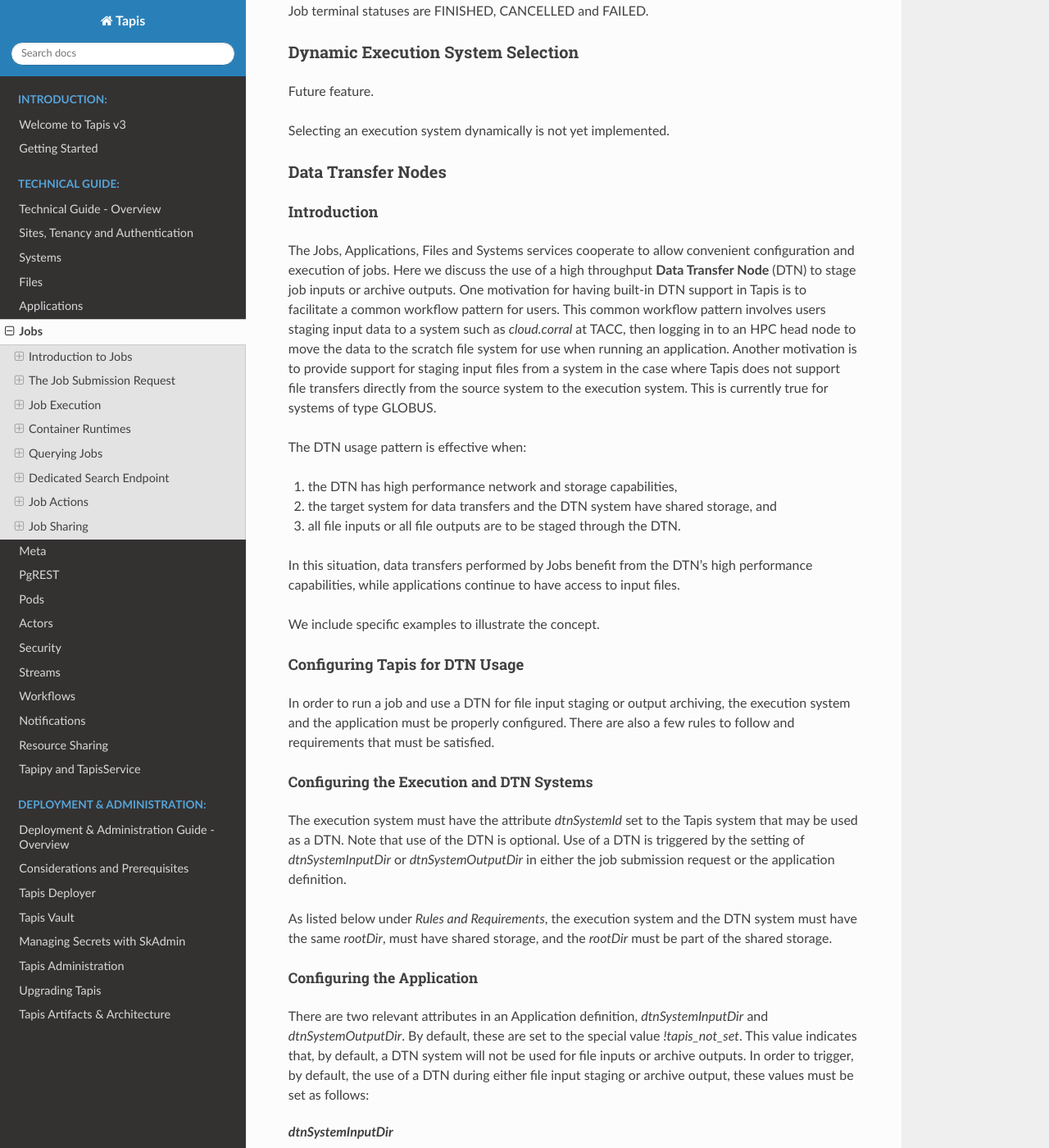
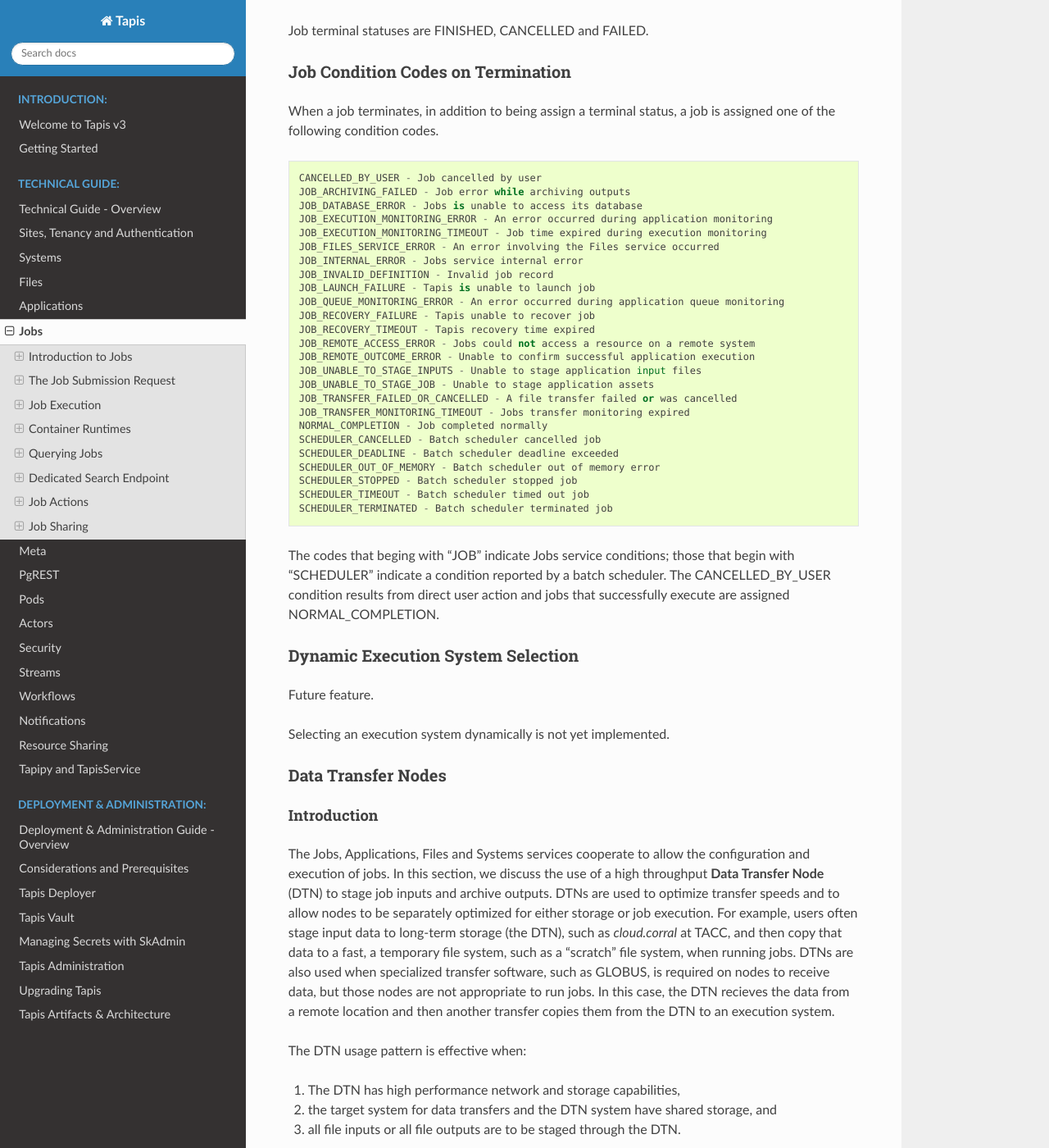
Before and after one commit to tapis-project/documentation, a Sphinx documentation site: the page built from source/technical/jobs.rst, in a window 1280 px wide and 1400 px high, scrolled down 23443 px. Shown: the whole window at 82% size. Built offline with Sphinx 7.4.7 and the Read the Docs theme 2.0.0, drawn with Linux system fonts in a browser that asks for light colours; some of the changed text lies outside the part shown.

Commit message:
job condition & DTN edits

```diff
--- a/source/technical/jobs.rst
+++ b/source/technical/jobs.rst
@@ -867,6 +867,7 @@
 then the following additional fields are included in the notification:
 
 - *blockedCount* - the number of times the job blocked (JSON number)
+- *condition* - a code that describes the job's final disposition (see ConditionCodes_)
 - *remoteJobId* - execution system job id (ex: pid, slurm id, docker hash, etc.)
 - *remoteJobId2* - execution system auxilliary id associated with a job
 - *remoteOutcome* - FINISHED, FAILED, FAILED_SKIP_ARCHIVE
@@ -880,6 +881,41 @@
 
 ..  _Subscriptions: #subscriptions
 
+Job Condition Codes on Termination
+----------------------------------
+
+When a job terminates, in addition to being assign a terminal status, a job is assigned one of the following condition codes.
+::
+
+	CANCELLED_BY_USER - Job cancelled by user
+	JOB_ARCHIVING_FAILED - Job error while archiving outputs
+	JOB_DATABASE_ERROR - Jobs is unable to access its database
+	JOB_EXECUTION_MONITORING_ERROR - An error occurred during application monitoring
+	JOB_EXECUTION_MONITORING_TIMEOUT - Job time expired during execution monitoring
+	JOB_FILES_SERVICE_ERROR - An error involving the Files service occurred
+	JOB_INTERNAL_ERROR - Jobs service internal error
+	JOB_INVALID_DEFINITION - Invalid job record
+	JOB_LAUNCH_FAILURE - Tapis is unable to launch job
+	JOB_QUEUE_MONITORING_ERROR - An error occurred during application queue monitoring
+	JOB_RECOVERY_FAILURE - Tapis unable to recover job
+	JOB_RECOVERY_TIMEOUT - Tapis recovery time expired
+	JOB_REMOTE_ACCESS_ERROR - Jobs could not access a resource on a remote system
+	JOB_REMOTE_OUTCOME_ERROR - Unable to confirm successful application execution
+	JOB_UNABLE_TO_STAGE_INPUTS - Unable to stage application input files
+	JOB_UNABLE_TO_STAGE_JOB - Unable to stage application assets
+	JOB_TRANSFER_FAILED_OR_CANCELLED - A file transfer failed or was cancelled
+	JOB_TRANSFER_MONITORING_TIMEOUT - Jobs transfer monitoring expired
+	NORMAL_COMPLETION - Job completed normally
+	SCHEDULER_CANCELLED - Batch scheduler cancelled job
+	SCHEDULER_DEADLINE - Batch scheduler deadline exceeded
+	SCHEDULER_OUT_OF_MEMORY - Batch scheduler out of memory error
+	SCHEDULER_STOPPED - Batch scheduler stopped job
+	SCHEDULER_TIMEOUT - Batch scheduler timed out job
+	SCHEDULER_TERMINATED - Batch scheduler terminated job
+
+The codes that beging with "JOB" indicate Jobs service conditions; those that begin with "SCHEDULER" indicate a condition reported by a batch scheduler.  The CANCELLED_BY_USER condition results from direct user action and jobs that successfully execute are assigned NORMAL_COMPLETION.
+
+..  _ConditionCodes: #Job Condition Codes on Termination
 
 Dynamic Execution System Selection
 ----------------------------------
@@ -895,25 +931,18 @@
 Introduction
 ^^^^^^^^^^^^
 
-The Jobs, Applications, Files and Systems services cooperate to allow convenient configuration and execution of jobs.
-Here we discuss the use of a high throughput **Data Transfer Node** (DTN) to stage job inputs or archive outputs.
-One motivation for having built-in DTN support in Tapis is to facilitate a common workflow pattern for users.
-This common workflow pattern involves users staging input data to a system such as *cloud.corral* at TACC, then logging
-in to an HPC head node to move the data to the scratch file system for use when running an application.
-Another motivation is to provide support for staging input files from a system in the case where Tapis does not support
-file transfers directly from the source system to the execution system. This is currently true for systems of type GLOBUS.
+The Jobs, Applications, Files and Systems services cooperate to allow the configuration and execution of jobs.
+In this section, we discuss the use of a high throughput **Data Transfer Node** (DTN) to stage job inputs and archive outputs. DTNs are used to optimize transfer speeds and to allow nodes to be separately optimized for either storage or job execution.  For example, users often stage input data to long-term storage (the DTN), such as *cloud.corral* at TACC, and then copy that data to a fast, a temporary file system, such as a "scratch" file system, when running jobs.  DTNs are also used when specialized transfer software, such as GLOBUS, is required on nodes to receive data, but those nodes are not appropriate to run jobs.  In this case, the DTN recieves the data from a remote location and then another transfer copies them from the DTN to an execution system.
 
 The DTN usage pattern is effective when:
 
-1. the DTN has high performance network and storage capabilities,
+1. The DTN has high performance network and storage capabilities,
 2. the target system for data transfers and the DTN system have shared storage, and
 3. all file inputs or all file outputs are to be staged through the DTN.
 
-In this situation, data transfers performed by Jobs benefit from the DTN's high performance capabilities, while
-applications continue to have access to input files.
-
-
-We include specific examples to illustrate the concept.
+In this situation, the data transfers performed by Jobs benefit from the DTN's high performance I/O capabilities, while
+applications can still access their input from systems optimized for execution.
+
 
 Configuring Tapis for DTN Usage
 ^^^^^^^^^^^^^^^^^^^^^^^^^^^^^^^
@@ -925,7 +954,7 @@
 Configuring the Execution and DTN Systems
 ~~~~~~~~~~~~~~~~~~~~~~~~~~~~~~~~~~~~~~~~~
 
-The execution system must have the attribute *dtnSystemId* set to the Tapis system that may be used as a DTN.
+The execution system must have the attribute *dtnSystemId* set to the Tapis system that can be used as a DTN.
 Note that use of the DTN is optional. Use of a DTN is triggered by the setting of *dtnSystemInputDir* or
 *dtnSystemOutputDir* in either the job submission request or the application definition.
 
@@ -937,8 +966,8 @@
 
 There are two relevant attributes in an Application definition, *dtnSystemInputDir* and *dtnSystemOutputDir*.
 By default, these are set to the special value *!tapis_not_set*. This value indicates that, by default,
-a DTN system will not be used for file inputs or archive outputs. In order to trigger, by default, the use
-of a DTN during either file input staging or archive output, these values must be set as follows:
+a DTN system will not be used for file inputs or archive outputs. In order to trigger the use
+of a DTN during either file input staging or archive output, these values must be set:
 
 *dtnSystemInputDir*
   Directory relative to *rootDir* to which input files will be transferred prior to launching the application.
@@ -951,72 +980,72 @@
 Constructing the Job Submission Request
 ~~~~~~~~~~~~~~~~~~~~~~~~~~~~~~~~~~~~~~~
 
-In a job submission request, the values for *dtnSystemInputDir* or *dtnSystemOutputDir* may be set in order
-to override the values defined by the application. They may be set to *!tapis_not_set* to turn off use of
-the DTN or set to an alternate path.
+In a job submission request, the values for *dtnSystemInputDir* or *dtnSystemOutputDir* can be set in order
+to override the values defined by the application. They can be set to *!tapis_not_set* to turn off DTN usage or set to an alternate path.
 
 
 
 DTN Rules and Requirements
 ^^^^^^^^^^^^^^^^^^^^^^^^^^
 
-It is important to understand that there are certain rules and requirements involved in order to correctly
-make use of a DTN. These are listed here:
-
-* Rule: All file inputs or archive outputs will go through the DTN.
-* Rule: Any HOST_EVAL expressions or macro substitutions (such as *effectiveUserId*) used in *dtnSystemInputDir* or *dtnSystemOutputDir* will be evaluated in the context of the execution system.
-* Rule: Each job should use its own *dtnSystemInputDir* or *dtnSystemOutputDir* to avoid data from different jobs being mixed, overwritten or deleted before being used.
-* Requirement: The execution system and the DTN system must have shared storage.
+Certain rules and requirements need to be observed to correctly use a DTN.
+
+* **Rule:** All file inputs or archive outputs will go through the DTN.
+* **Rule:** Any HOST_EVAL expressions or macro substitutions (such as *effectiveUserId*) used in *dtnSystemInputDir* or *dtnSystemOutputDir* will be evaluated in the context of the execution system.
+* **Rule:** Each job should use its own *dtnSystemInputDir* or *dtnSystemOutputDir* to avoid data from different jobs being mixed, overwritten or deleted before being used.
+* **Requirement:** The execution system and the DTN system must have shared storage.
 
   * For example, there could be an NFS mount on the execution system pointing to the DTN host, or the DTN may be a Globus endpoint running on the execution host.
-  * Note that for an HPC cluster it could be that the shared storage is set up on the login nodes and not the compute nodes. This case is supported since the Tapis Jobs service typically uses a login node when executing an application.
-
-* Requirement: Restrictions on *rootDir*
-
-  * The **rootDir** for the execution system and the DTN system **must be same**. This will be validated by the Systems service when the execution system is created or updated.
+  * Note that for an HPC cluster it could be that the shared storage is set up on login nodes and not on compute nodes. This case is supported since the Tapis Jobs service typically uses a login node when executing an application.
+
+* **Requirement:** Restrictions on *rootDir*
+
+  * The **rootDir** for the execution system and the DTN system **must be same**. This is validated by the Systems service when the execution system is created or updated.
   * The **rootDir** must be part of the shared storage.
-  * The absolute path to the shared storage must be the same on both execution and DTN systems. This is because:
-
-    * Rule: when the Tapis Jobs service moves data to or from the DTN system, it assumes no path translation is needed.
-
-* Requirement: For any file inputs defined for the job, Tapis must support file transfers from the source system of the input to the DTN system.
+  * The absolute path to the shared storage must be the same on both the execution and DTN systems. This is because:
+
+    * **Rule:** When the Tapis Jobs service moves data to or from the DTN system, it assumes no path translation is needed.
+
+* **Requirement:** For any file inputs defined for the job, Tapis must support file transfers from the input source to the DTN system.
 
   * For example, if the source for the file input is a system of type GLOBUS, then the DTN must also be of type GLOBUS.
 
-* Requirement: Credentials must be registered for the *effectiveUserId* for each system involved.
-* Requirement: For each system involved, the *effectiveUserId* for the system must have appropriate Tapis and native file system access for the paths defined.
+* **Requirement:** Credentials must be registered for the *effectiveUserId* for each system involved.
+* **Requirement:** For each system involved, the *effectiveUserId* for the system must have appropriate Tapis and native file system access for the paths defined.
 
   * For the execution and DTN systems, the *effectiveUserId* must have READ/WRITE access for both *dtnSystemInputDir* and *dtnSystemOutputDir*.
 
 Modified Jobs Service Behavior
 ^^^^^^^^^^^^^^^^^^^^^^^^^^^^^^
 
-When an application is run and the execution system specifies a DTN, the Jobs service will behave as follows:
+When an application runs and the execution system specifies a DTN, the Jobs service will behave as follows:
 
 
 During staging of input files
 ~~~~~~~~~~~~~~~~~~~~~~~~~~~~~
 If the execution system specifies a DTN and *dtnSystemInputDir* is set:
 
-* the source system and path as defined in the file input is unchanged.
-* the target system for the transfer request sent to the Files service will be the DTN system from the execution system deﬁnition.
-* the target path will be *${DtnSystemInputDir}*.
-* the execution system will be used to move the staged input files from *${DtnSystemInputDir}* to *${ExecSystemInputDir}*
-
-  * Note that the fully resolved absolute path to *${DtnSystemInputDir}* must be the same on both the execution system and the DTN system. If this is not true the operation may fail.
+* The source systems and paths defined in FileInputs are unchanged.
+* The target system for the transfer request sent to the Files service will be the DTN as specified in the execution system deﬁnition.
+* The target path will be *${DtnSystemInputDir}*.
+* The staged input files will be *moved* from *${DtnSystemInputDir}* to *${ExecSystemInputDir}* on the execution system.
+
+  * Note that the fully resolved absolute path to *${DtnSystemInputDir}* must be **the same** on both the execution system and the DTN system. If this is not true the operation may fail.
+  * The *move* operation deletes the files from *${DtnSystemInputDir}*.
 
 
 During archiving of output files
 ~~~~~~~~~~~~~~~~~~~~~~~~~~~~~~~~
 If the execution system specifies a DTN and *dtnSystemOutputDir* is set:
 
-* the execution system will be used to move any generated output files from *${ExecSystemOutputDir}* to *${DtnSystemOutputDir}*
-
-  * Note that the fully resolved absolute path to *${DtnSystemOutputDir}* must be the same on both the execution system and the DTN system. If this is not true the operation may fail.
-
-* the source system for the transfer request sent to the Files service will be the DTN system from the execution system deﬁnition.
-* the source path will be ${DtnOutputDir}.
-* the target system and path as defined in the file input is unchanged.
+* The output files generated on the execution system are *moved* from *${ExecSystemOutputDir}* to *${DtnSystemOutputDir}*
+
+  * Note that the fully resolved absolute path to *${DtnSystemOutputDir}* must be **the same** on both the execution system and the DTN system. If this is not true the operation may fail.
+  * The *move* operation deletes the files from *${ExecSystemOutputDir}*.
+
+* The source system for the transfer request sent to the Files service will be the DTN as specified in the execution system deﬁnition.
+* The source path will be *${DtnSystemOutputDir}*.
+* The target system and path as defined in the archive definition is unchanged.
 
 
 Example DTN Configuration and Usage
@@ -1547,7 +1576,8 @@
 
   {
     "result": {
-      "status": "FINISHED"
+      "status": "FINISHED",
+      "condition": "NORMAL_COMPLETION"
       },
       "status": "success",
       "message": "JOBS_STATUS_RETRIEVED Status of the Job ba34f946-8a18-44c4-9b25-19e21dfadf69-007 retrieved.",
```
